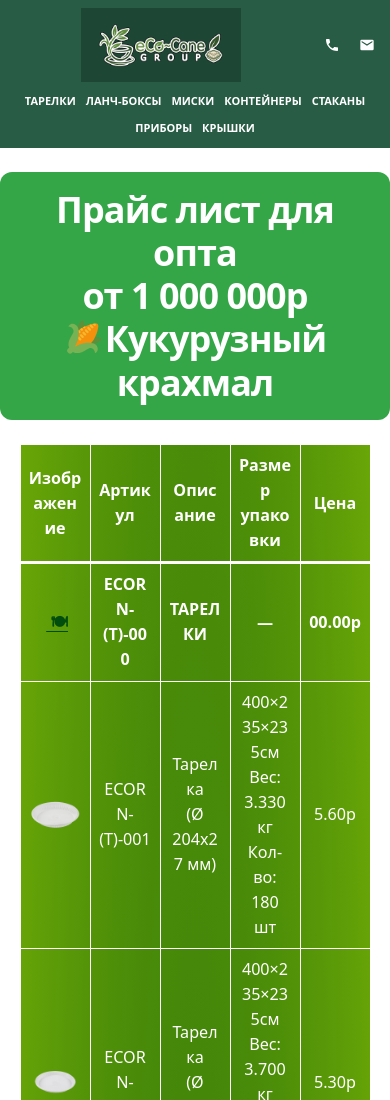
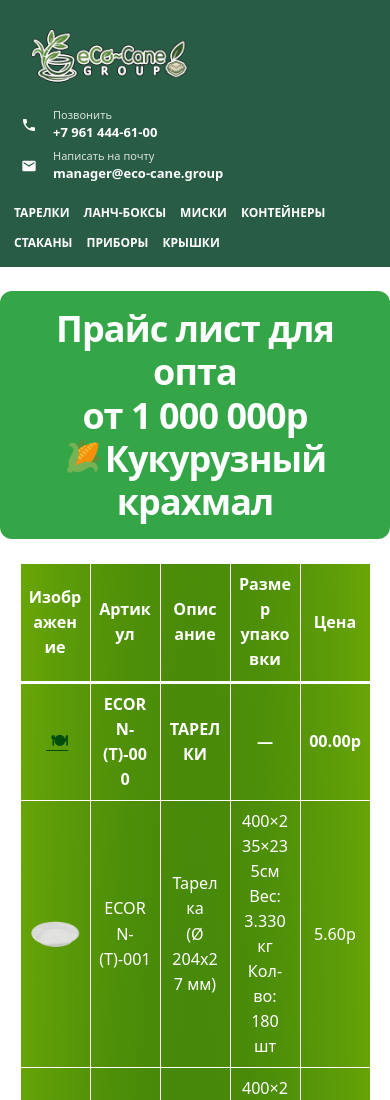
Before and after one commit to blvllxlam/ECORN, a plain HTML site: page index.html in a window 390 px wide. Shown: the top 1100 px of the page. Drawn offline with Linux system fonts and the light colour scheme; some packages are replaced by stand-ins of ours; no server answers; a script that the page names is missing.

Commit message:
Fix mobile header contacts and logo layout

```diff
--- a/index.html
+++ b/index.html
@@ -799,6 +799,198 @@ tr[id^="category-"] { scroll-margin-top: 110px; }
     height: auto !important;
     max-height: 68px !important;
     object-fit: contain !important;
+  }
+}
+</style>
+
+
+<style id="ecocane-header-final-mobile-fix">
+/* Единое положение и размер логотипа на всех ширинах */
+.ecocane-header {
+  grid-template-columns: 240px minmax(0, 1fr) 220px !important;
+}
+.ecocane-header > .ecocane-brand {
+  grid-column: 1 !important;
+  grid-row: 1 !important;
+  justify-self: start !important;
+  align-self: center !important;
+  position: relative !important;
+  left: 0 !important;
+  margin: 0 !important;
+  width: 240px !important;
+  max-width: 100% !important;
+  height: auto !important;
+  min-height: 0 !important;
+  max-height: none !important;
+  padding: 0 !important;
+  background: transparent !important;
+  border: 0 !important;
+  border-radius: 0 !important;
+  box-shadow: none !important;
+  overflow: visible !important;
+  transform: none !important;
+}
+.ecocane-header > .ecocane-brand img {
+  display: block !important;
+  width: 100% !important;
+  max-width: 240px !important;
+  height: auto !important;
+  max-height: 105px !important;
+  object-fit: contain !important;
+  background: transparent !important;
+  border: 0 !important;
+  box-shadow: none !important;
+}
+
+/* Планшеты: оставляем логотип слева, не сжимаем контакты */
+@media (min-width: 783px) and (max-width: 1100px) {
+  .ecocane-header {
+    grid-template-columns: 200px minmax(0, 1fr) 205px !important;
+  }
+  .ecocane-header > .ecocane-brand {
+    width: 200px !important;
+  }
+  .ecocane-header > .ecocane-brand img {
+    max-width: 200px !important;
+    max-height: 90px !important;
+  }
+}
+
+/* Мобильная шапка: логотип слева, контакты целиком, навигация ниже */
+@media (max-width: 782px) {
+  .ecocane-header {
+    display: grid !important;
+    grid-template-columns: minmax(0, 1fr) !important;
+    grid-template-rows: auto auto auto !important;
+    align-items: start !important;
+    justify-items: stretch !important;
+    row-gap: 10px !important;
+    padding: 12px 14px !important;
+  }
+
+  .ecocane-header > .ecocane-brand {
+    grid-column: 1 !important;
+    grid-row: 1 !important;
+    justify-self: start !important;
+    width: 190px !important;
+    max-width: min(65vw, 190px) !important;
+    height: auto !important;
+    max-height: none !important;
+    padding: 0 !important;
+    background: transparent !important;
+  }
+  .ecocane-header > .ecocane-brand img {
+    width: 100% !important;
+    max-width: 190px !important;
+    max-height: 86px !important;
+  }
+
+  .ecocane-header > .wp-block-group {
+    grid-column: 1 !important;
+    grid-row: 2 !important;
+    justify-self: stretch !important;
+    align-self: start !important;
+    display: block !important;
+    width: 100% !important;
+    min-width: 0 !important;
+    margin: 0 !important;
+  }
+
+  .ecocane-header .ecocane-header-contacts {
+    display: flex !important;
+    flex-direction: column !important;
+    align-items: stretch !important;
+    justify-content: flex-start !important;
+    gap: 8px !important;
+    width: 100% !important;
+    margin: 0 !important;
+    position: static !important;
+    top: auto !important;
+  }
+
+  .ecocane-header .ecocane-header-phone,
+  .ecocane-header .ecocane-header-email {
+    display: flex !important;
+    flex-direction: row !important;
+    align-items: center !important;
+    justify-content: flex-start !important;
+    gap: 9px !important;
+    width: 100% !important;
+    min-width: 0 !important;
+    margin: 0 !important;
+  }
+
+  .ecocane-header .ecocane-header-phone__details,
+  .ecocane-header .ecocane-header-email__details {
+    display: flex !important;
+    flex-direction: column !important;
+    align-items: flex-start !important;
+    justify-content: center !important;
+    visibility: visible !important;
+    opacity: 1 !important;
+    width: auto !important;
+    max-width: 100% !important;
+    min-width: 0 !important;
+    height: auto !important;
+    overflow: visible !important;
+  }
+
+  .ecocane-header .ecocane-header-phone__label,
+  .ecocane-header .ecocane-header-email__label {
+    display: block !important;
+    visibility: visible !important;
+    font-size: 11px !important;
+    line-height: 1.25 !important;
+  }
+
+  .ecocane-header .ecocane-header-phone__number,
+  .ecocane-header .ecocane-header-email__address {
+    display: inline-block !important;
+    visibility: visible !important;
+    opacity: 1 !important;
+    font-size: 13px !important;
+    line-height: 1.35 !important;
+    white-space: normal !important;
+    overflow-wrap: anywhere !important;
+  }
+
+  .ecocane-header .ecocane-header-phone__icon,
+  .ecocane-header .ecocane-header-email__icon {
+    display: flex !important;
+    flex: 0 0 30px !important;
+    width: 30px !important;
+    height: 30px !important;
+    align-items: center !important;
+    justify-content: center !important;
+  }
+
+  .ecocane-header > .ecocane-category-nav {
+    grid-column: 1 !important;
+    grid-row: 3 !important;
+    justify-content: flex-start !important;
+    width: 100% !important;
+    margin: 0 !important;
+    padding: 8px 0 0 !important;
+    gap: 6px 14px !important;
+  }
+  .ecocane-header > .ecocane-category-nav a {
+    font-size: 12px !important;
+  }
+}
+
+/* Очень узкие экраны: адрес почты переносится, но не скрывается */
+@media (max-width: 360px) {
+  .ecocane-header {
+    padding-left: 10px !important;
+    padding-right: 10px !important;
+  }
+  .ecocane-header > .ecocane-brand {
+    width: 175px !important;
+    max-width: 65vw !important;
+  }
+  .ecocane-header .ecocane-header-phone__number,
+  .ecocane-header .ecocane-header-email__address {
+    font-size: 12px !important;
   }
 }
 </style>
```
